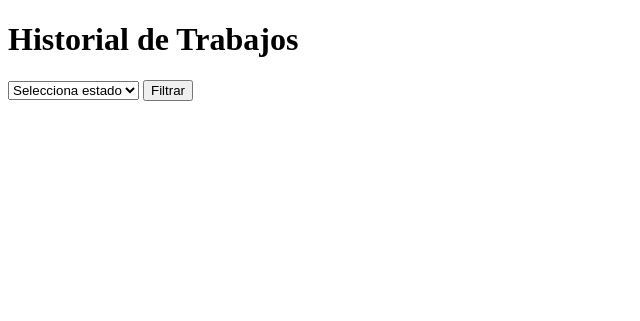
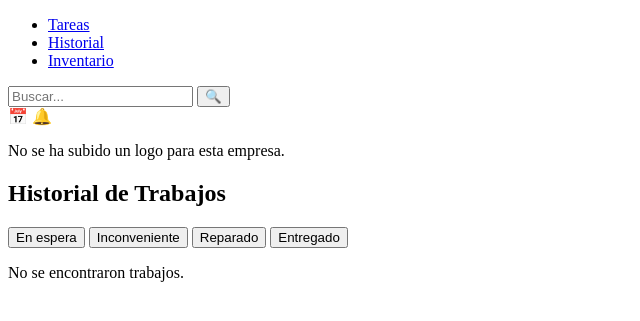
Before and after one commit to Emmafloh13/watchwizpwa, a Django app: page /historial/ in a window 1280 px wide. Shown: the top 321 px of the page, without its empty margins (0-640 px from the left). Run offline with Django 4.2, Linux system fonts and the light colour scheme; data that the repository does not hold is empty.

Commit message:
Subiendo el histrial de trabajos

```diff
--- a/watchwiz/forms.py
+++ b/watchwiz/forms.py
@@ -147,9 +147,9 @@ class CategoriaForms(forms.Form):
 
 
 ESTADOS_CHOICES = [
-    ('en_espera', 'En espera'),
-    ('inconveniente', 'Inconveniente'),
-    ('reparado', 'Reparado'),
+    ('En espera', 'En espera'),
+    ('Inconveniente', 'Inconveniente'),
+    ('Reparado', 'Reparado'),
 ]
 
 class EditarTrabajoForm(forms.Form):
--- a/watchwiz/services/services_data.py
+++ b/watchwiz/services/services_data.py
@@ -136,7 +136,14 @@ def obtener_refacciones():
 def obtener_trabajos_filtrados(status):
     try:
         trabajos_ref = db.collection('trabajos')
-        trabajos = trabajos_ref.where('status', '==', status).stream()
+
+        # Filtrar por estado si se proporciona
+        if status:
+            trabajos = trabajos = trabajos_ref.where('status', '==', status).stream()
+
+        else:
+            trabajos = trabajos_ref.stream()
+
         trabajos_list = []
 
         for trabajo in trabajos:
--- a/watchwiz/templates/datas_html/detalles_trabajos.html
+++ b/watchwiz/templates/datas_html/detalles_trabajos.html
@@ -17,6 +17,7 @@
     <p><strong>Fecha de Recepción:</strong> {{ trabajo.received_date }}</p>
     <p><strong>Fecha de Revisión:</strong> {{ trabajo.review_date }}</p>
     <p><strong>Estatus:</strong> {{ trabajo.status }}</p>
+    <button type="submit">Filtrar</button>
 
 </body>
 </html>
--- a/watchwiz/templates/datas_html/historial_trabajos.html
+++ b/watchwiz/templates/datas_html/historial_trabajos.html
@@ -1,35 +1,33 @@
-<!DOCTYPE html>
-<html lang="es">
-<head>
-    <meta charset="UTF-8">
-    <title>Historial de Trabajos</title>
-</head>
-<body>
+{% extends 'base.html' %}
+{% block content %}
+<div class="historial_container">
+
     <h1>Historial de Trabajos</h1>
 
-    <!-- Menú de filtrado -->
+    <!-- Botones de filtrado -->
     <form method="get" action="{% url 'historial_trabajos' %}">
-        <select name="status">
-            <option value="">Selecciona estado</option>
-            <option value="En espera" {% if request.GET.status == 'En espera' %}selected{% endif %}>En espera</option>
-            <option value="Inconveniente" {% if request.GET.status == 'Inconveniente' %}selected{% endif %}>Inconveniente</option>
-            <option value="Reparado" {% if request.GET.status == 'Reparado' %}selected{% endif %}>Reparado</option>
-        </select>
-        <button type="submit">Filtrar</button>
+        <button type="submit" name="status" value="En espera">En espera</button>
+        <button type="submit" name="status" value="Inconveniente">Inconveniente</button>
+        <button type="submit" name="status" value="Reparado">Reparado</button>
+        <button type="submit" name="status" value="">Entregado</button>
     </form>
 
-    <ul>
+    <div class = "trabajos-container">
         {% for trabajo in trabajos %}
-            <li>
-                <a href="{% url 'detalles_trabajo' trabajo.id %}">
-                    <img src="{{ trabajo.photo }}" alt="Imagen del trabajo" width="100">
-                    <p>Cliente: {{ trabajo.client_name }}</p>
-                    <p>Fecha de Recepción: {{ trabajo.received_date }}</p>
-                    <p>Costo: {{ trabajo.service_cost }}</p>
-                    <p>Descripción: {{ trabajo.description }}</p>
-                </a>
-            </li>
+        <div class = "trabajo-card" onclick = "location.href='{% url 'trabajos_data' trabajo.id %}'">
+        <div class="trabajo-card">
+            <img src="{{ trabajo.photo }}" alt="Imagen del trabajo" width="100">
+            <div>
+                <p><strong>Cliente:</strong> {{ trabajo.client_name }}</p>
+                <p><strong>Fecha de Recepción:</strong> {{ trabajo.received_date }}</p>
+                <p><strong>Costo:</strong> {{ trabajo.service_cost }}</p>
+                <p><strong>Descripción:</strong> {{ trabajo.description }}</p>
+            </div>
+        </div>
         {% endfor %}
-    </ul>
+        {% if trabajos|length == 0 %}
+        <p>No se encontraron trabajos.</p>
+        {% endif %}
+    </div>
 </body>
-</html>
+{% endblock %}
--- a/watchwizpwa/views/historiaT_views.py
+++ b/watchwizpwa/views/historiaT_views.py
@@ -1,11 +1,16 @@
 from django.shortcuts import render
-from watchwiz.services.services_data import obtener_trabajo, obtener_trabajos
+from watchwiz.services.services_data import obtener_trabajo, obtener_trabajos_filtrados
 from django.http import Http404
 
 # Vista para mostrar los trabajos
 def historial_trabajos(request):
     try:
-        trabajos = obtener_trabajos()
+        # Obtener los estdos del parametro
+        status = request.GET.get('status', '')
+
+        # Obtener los trabajos filtrados
+        trabajos = obtener_trabajos_filtrados(status)
+
         return render(request, 'datas_html/historial_trabajos.html', {'trabajos': trabajos})
     except Exception as e:
         print(f"Error al obtener los trabajos: {e}")
```
Also changed, not shown: db.sqlite3.
